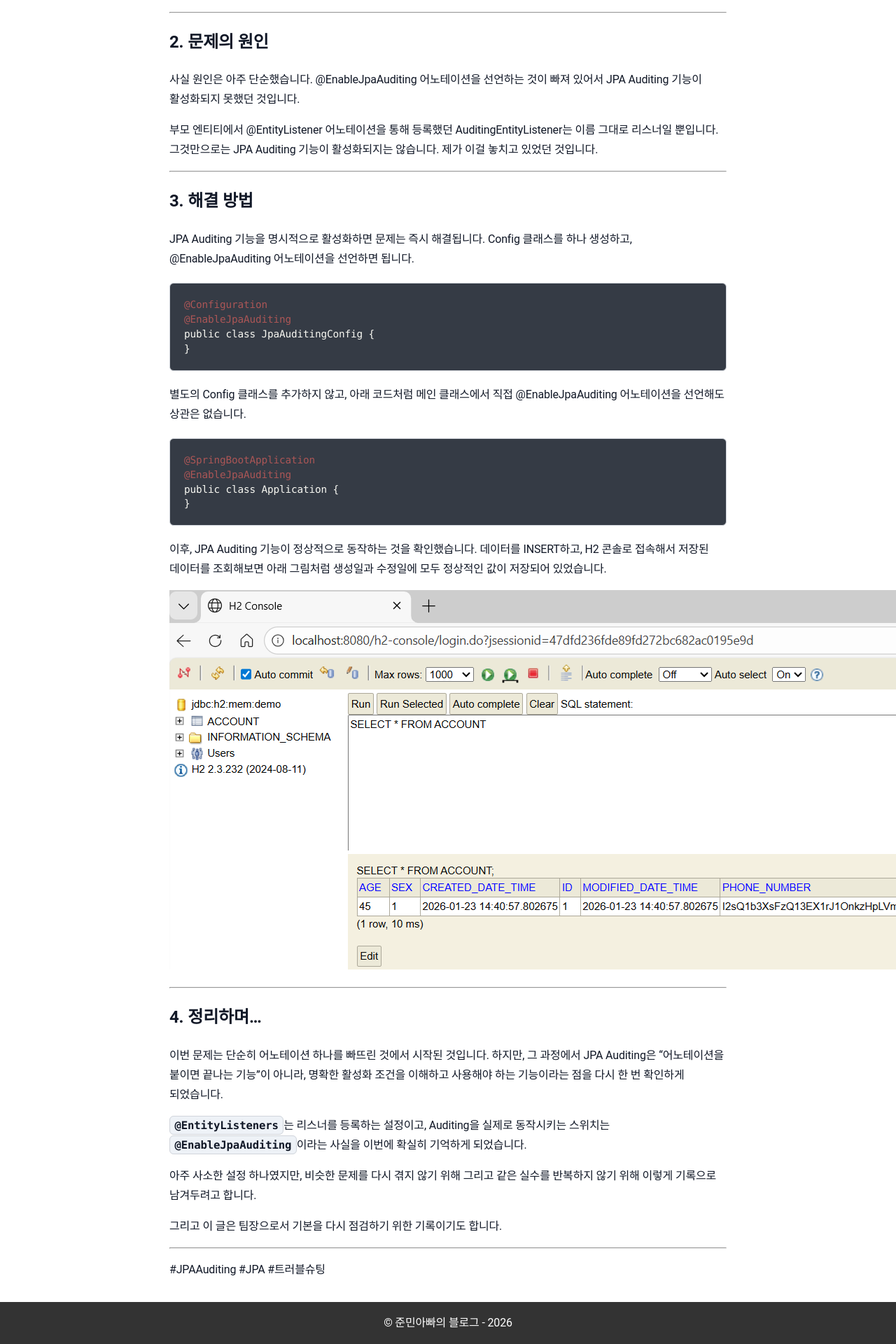
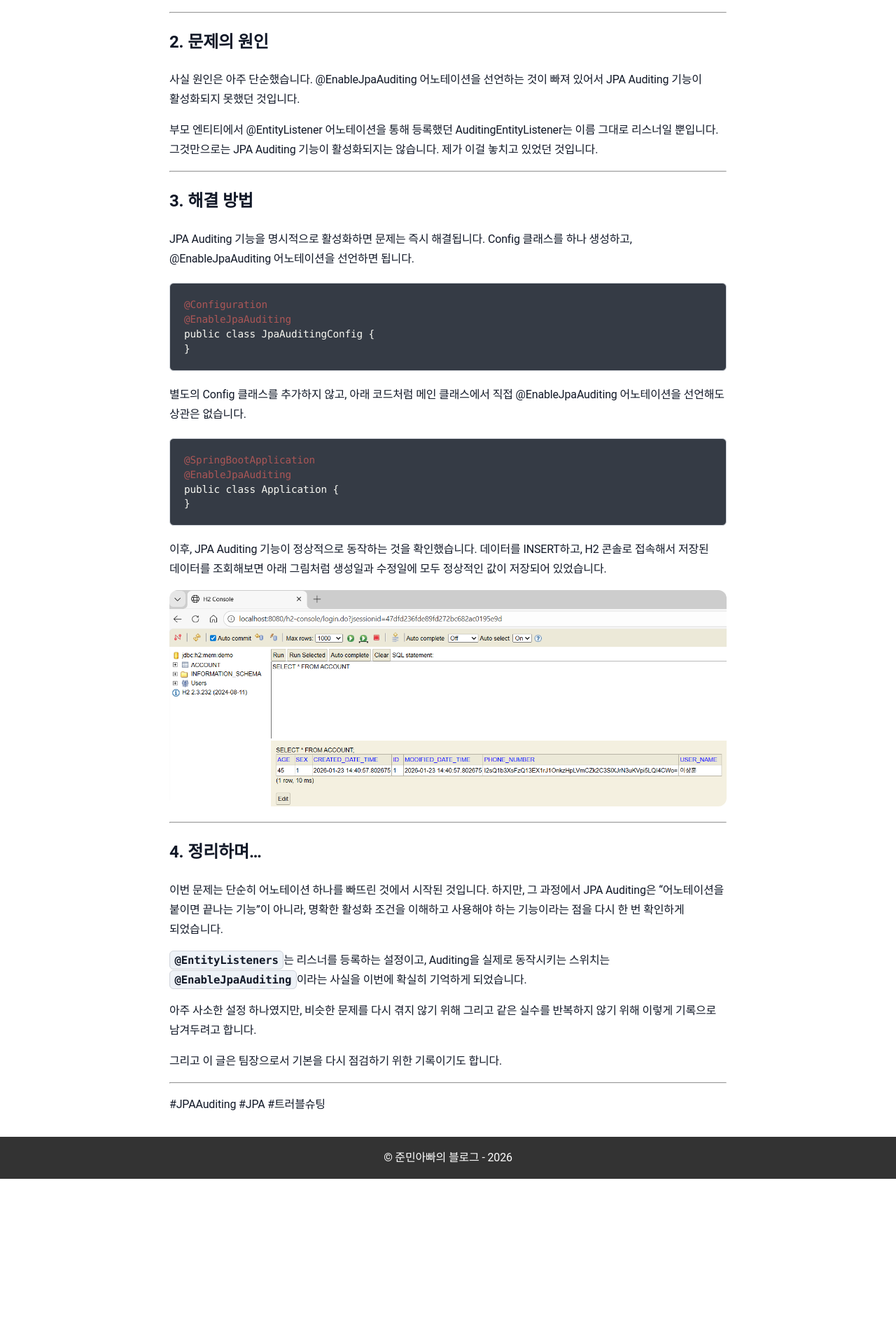
Before and after one commit to sanghoon-lee/sanghoon-lee.github.io, a Jekyll site: the page built from _posts/2026-01-21-JPAAuditing.md, in a window 1280 px wide. Shown: the part 2877-4797 px from the top of the page at 70% size. Built offline with Jekyll 4.4.1, drawn with Linux system fonts in a browser that asks for light colours; nearby versions of some CDN libraries; comment, search, counter and statistics services are not loaded; after the commit the page ends 4561 px from its top, so only the background shows below that.

```diff
--- a/_posts/2026-01-21-JPAAuditing.md
+++ b/_posts/2026-01-21-JPAAuditing.md
@@ -119,7 +119,7 @@ public class Application {
 
 이후, JPA Auditing 기능이 정상적으로 동작하는 것을 확인했습니다. 데이터를 INSERT하고, H2 콘솔로 접속해서 저장된 데이터를 조회해보면 아래 그림처럼 생성일과 수정일에 모두 정상적인 값이 저장되어 있었습니다.
 
-<img class="page-image" src="/assets/images/h2console2.png" alt="H2 콘솔 화면(생성일과 수정일이 정상적으로 기록)">
+<img class="sub-image" src="/assets/images/h2console2.png" alt="H2 콘솔 화면(생성일과 수정일이 정상적으로 기록)">
 
 ---
 
```
